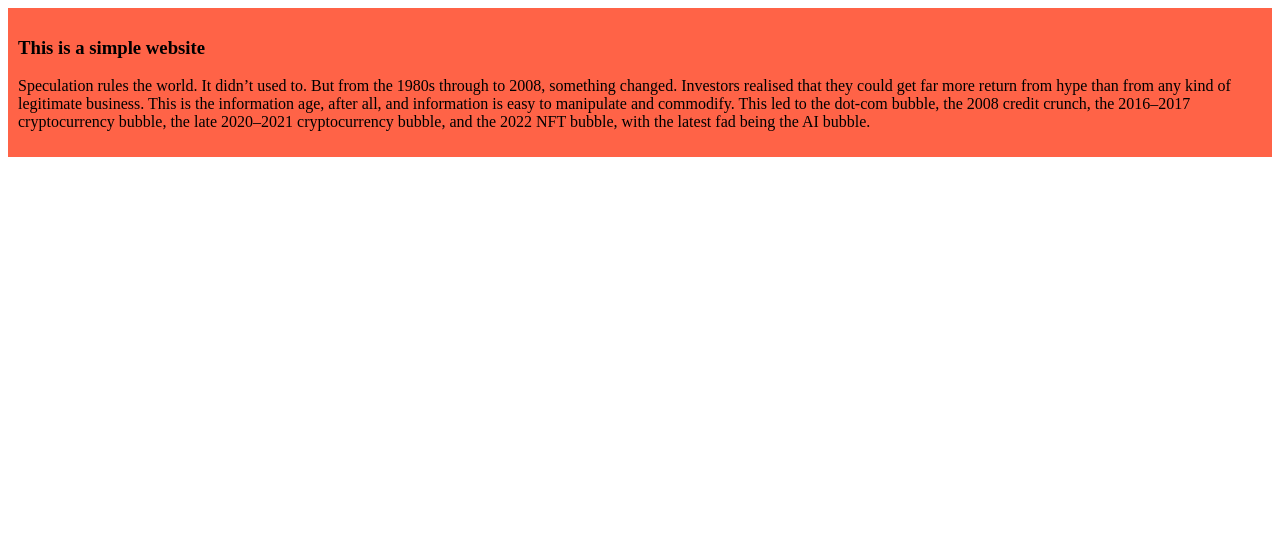
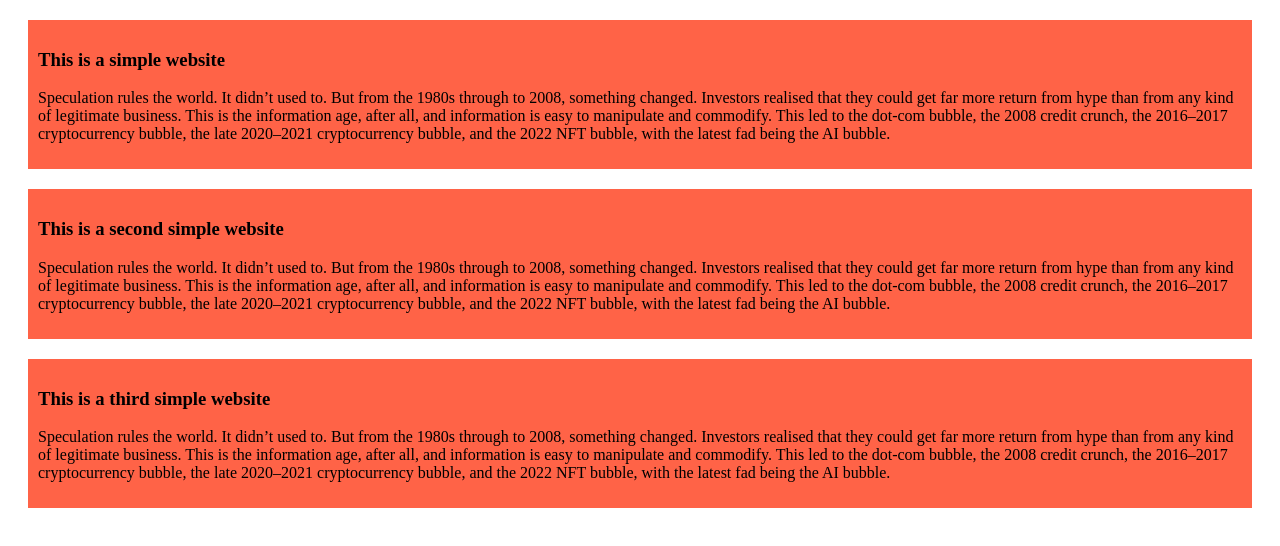
Before and after one commit to adibhussain/my-very-first-repo, a plain HTML site: page index.html in a window 1280 px wide. Drawn offline with Linux system fonts and the light colour scheme.

Commit message:
dadded second and the third blog

```diff
--- a/Styles/blogs.css
+++ b/Styles/blogs.css
@@ -1,4 +1,5 @@
 div {
     background-color: tomato;
     padding: 10px;
+    margin: 20px;
 }
--- a/index.html
+++ b/index.html
@@ -15,6 +15,22 @@
         cryptocurrency bubble, and the 2022 NFT bubble, with the latest fad being the AI bubble.</p>
 </div>
 
+    <div><h3>This is a second  simple website</h3>
+     <p>Speculation rules the world. It didn’t used to. But from the 1980s through to 2008, something changed.
+         Investors realised that they could get far more return from hype than from any kind of legitimate business.
+         This is the information age, after all, and information is easy to manipulate and commodify.
+         This led to the dot-com bubble, the 2008 credit crunch, the 2016–2017 cryptocurrency bubble, the late 2020–2021
+        cryptocurrency bubble, and the 2022 NFT bubble, with the latest fad being the AI bubble.</p>
+</div>
+
+    <div><h3>This is a third  simple website</h3>
+     <p>Speculation rules the world. It didn’t used to. But from the 1980s through to 2008, something changed.
+         Investors realised that they could get far more return from hype than from any kind of legitimate business.
+         This is the information age, after all, and information is easy to manipulate and commodify.
+         This led to the dot-com bubble, the 2008 credit crunch, the 2016–2017 cryptocurrency bubble, the late 2020–2021
+        cryptocurrency bubble, and the 2022 NFT bubble, with the latest fad being the AI bubble.</p>
+</div>
+
 
 </body>
 </html>
```
